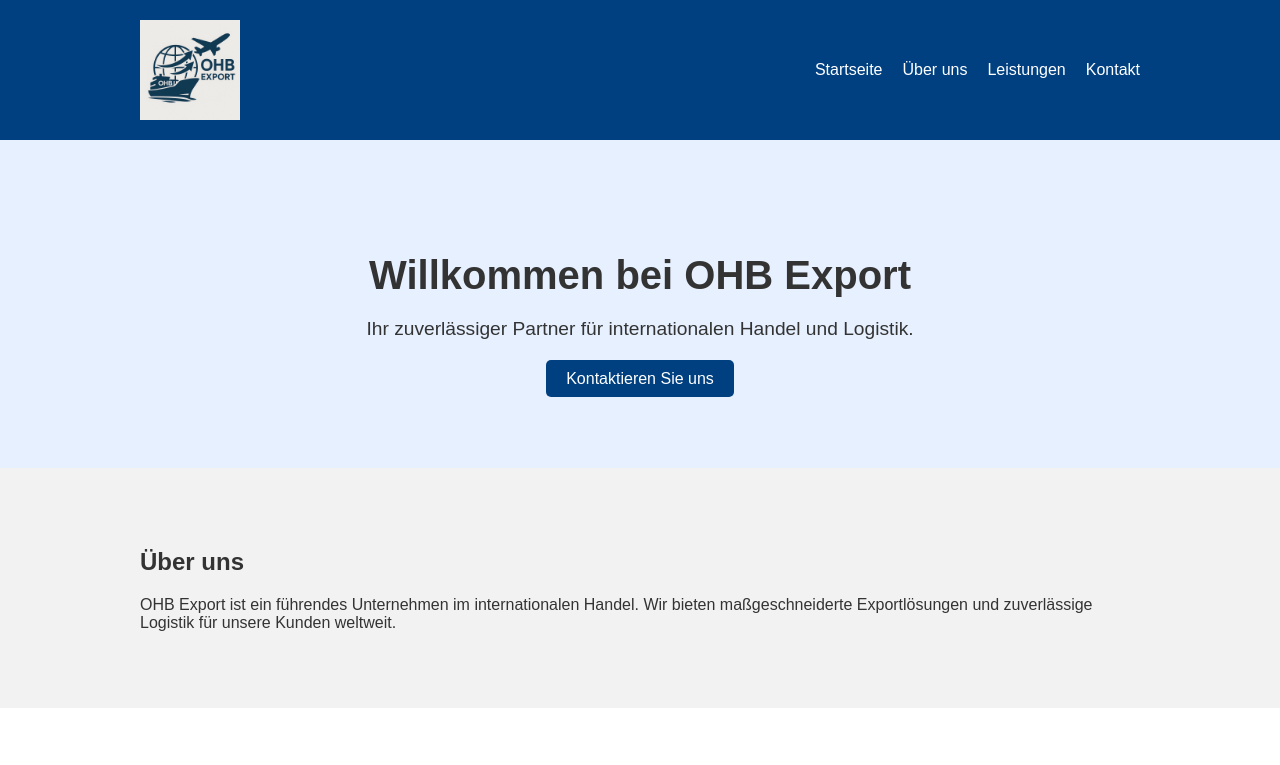
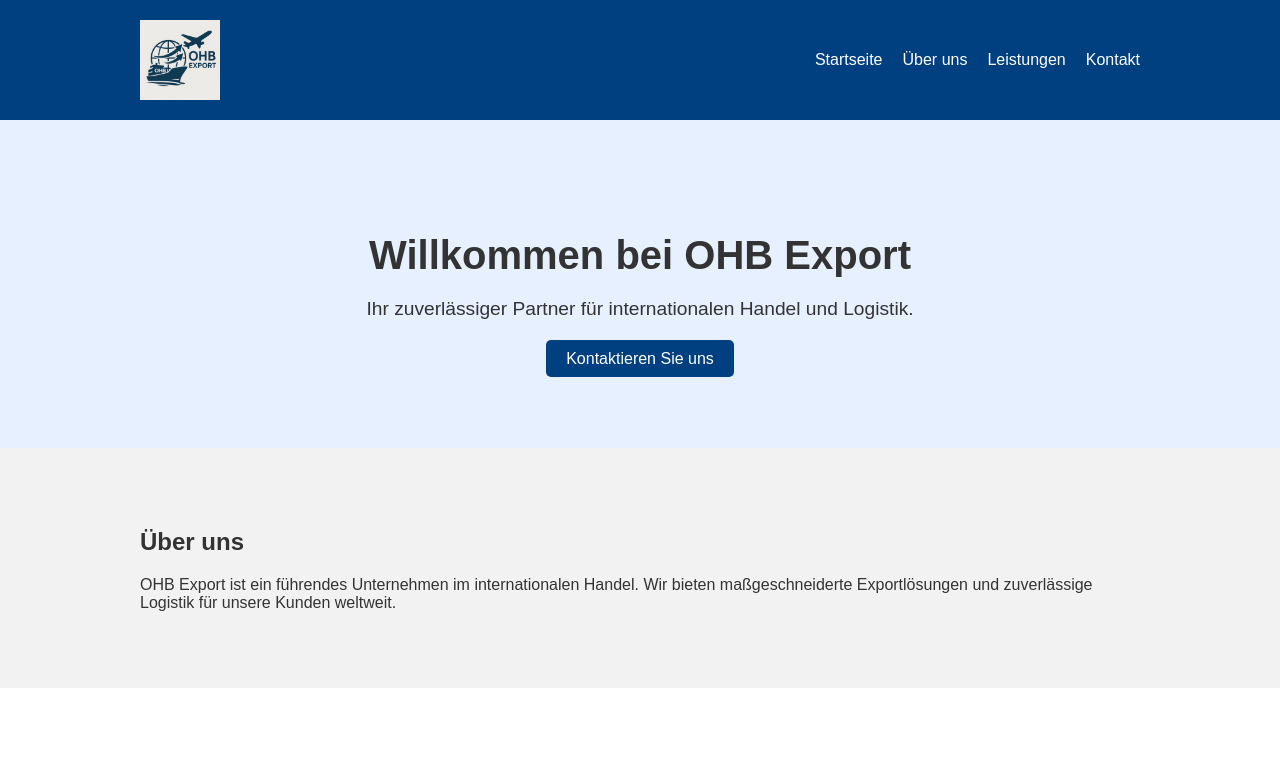
Before and after one commit to kevx1991/meine-homepage, a plain HTML site: page index.html in a window 1280 px wide. Shown: the top 765 px of the page. Drawn offline with Linux system fonts and the light colour scheme.

Commit message:
Add files via upload

```diff
--- a/style.css
+++ b/style.css
@@ -27,7 +27,7 @@
 }
 
 .logo {
-    height: 100px;   /* Logo verkleinern */
+    height: 80px;   /* Logo verkleinern */
     width: auto;    /* Seitenverhältnis bleibt erhalten */
 }
 
```
